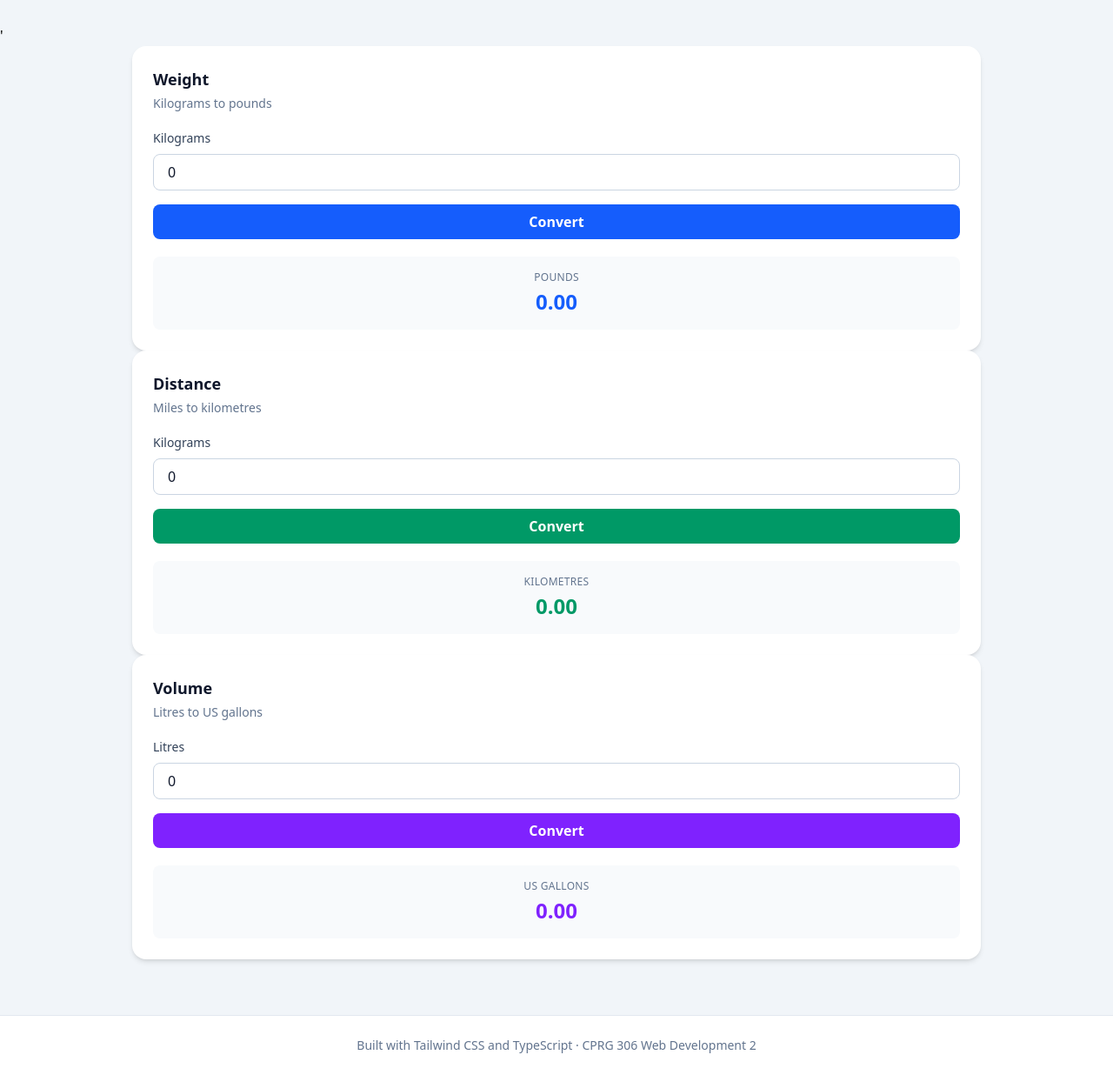
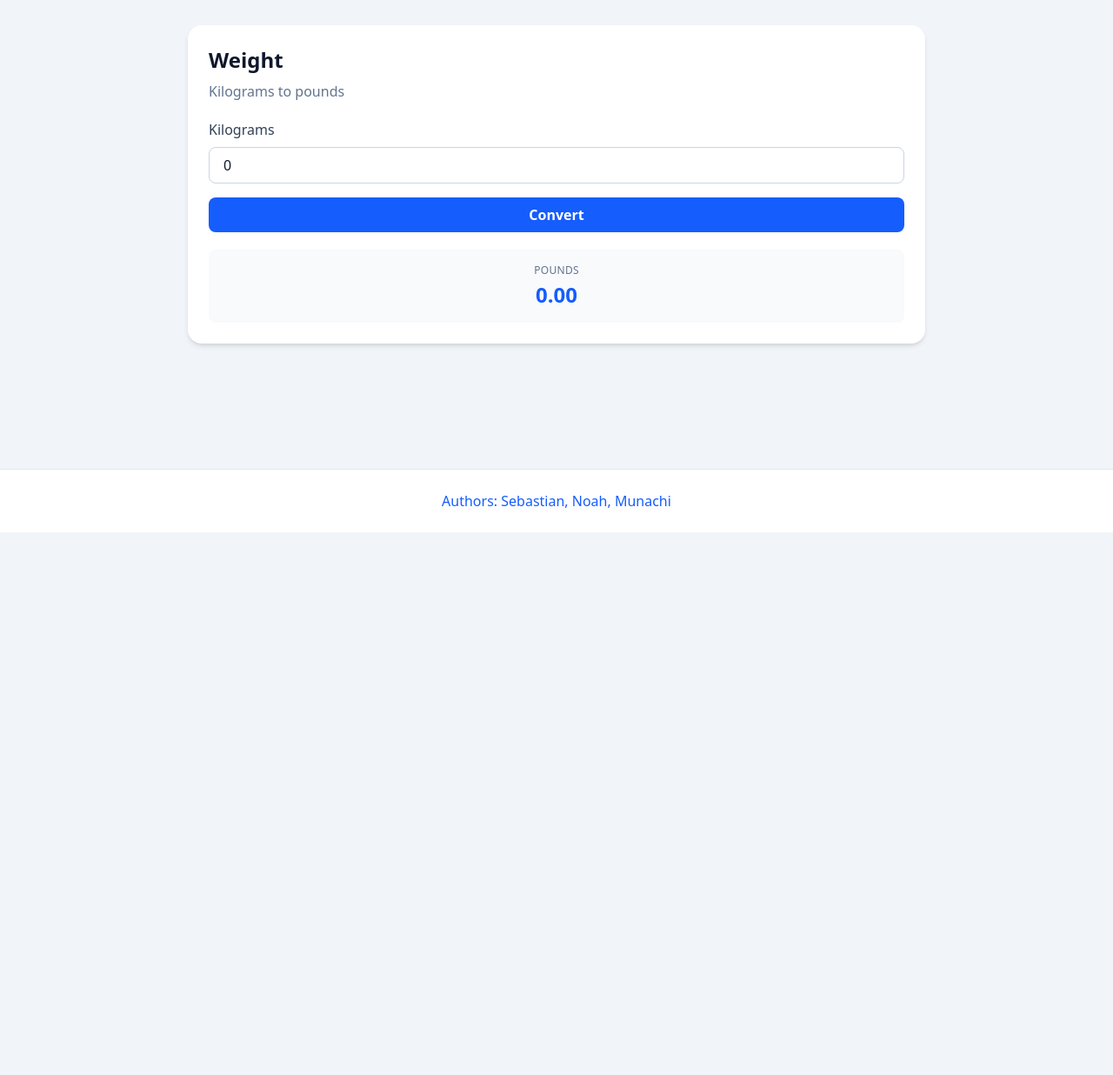
Before and after one commit to FlexiblePrism23/Web-Dev-2-Repo, a plain HTML site: page index.html in a window 1280 px wide. Shown: the part 212-1448 px from the top of the page at 87% size. After the commit the page ends 904 px from the top, so only its background shows below. Drawn offline with nearby package versions, Linux system fonts and the light colour scheme; a script that the page names is missing.

Commit message:
Fix initial project code

```diff
--- a/index.html
+++ b/index.html
@@ -9,14 +9,10 @@
 </head>
 <body class="bg-slate-100 min-h-screen">
     <header class="bg-white border-b border-slate-200">
-    <div class="max-w-5xl mx-auto px-6 py-4 flex items-center justify-between">
+        <div class="max-w-8xl mx-auto px-6 py-4 flex items-center justify-between">
 
             <h1 class="text-lg font-bold text-slate-900">Unit Converter</h1>
 
-        <span class="text-xs font-semibold text-blue-700 bg-blue-100 px-3 py-1 rounded-
-        full">
-        CPRG 306 &middot; Week 2
-        </span>
 
         </div>
     </header>
@@ -28,15 +24,15 @@
     <p class="text-base text-slate-600 mt-3 max-w-xl mx-auto">
     Three small tools for the units you actually run into: weight, distance and volume.
     </p>
-</section>'
-<main class="max-w-5xl mx-auto px-6 pb-16">
-    <div class="grid grid-cols-1 md-grid-cols-3 gap-6">
+</section>
+<main class="max-w-4xl mx-auto px-6 pb-16">
+
 
         <!-- the three cards go in here -->
         <div class="bg-white rounded-2xl shadow-md p-6">
-        <h3 class="text-lg font-bold text-slate-900">Weight</h3>
-        <p class="text-sm text-slate-500 mt-1">Kilograms to pounds</p>
-        <label for="kg-input" class="block text-sm font-medium text-slate-700 mt-5 mb-2">
+            <h3 class="text-2xl font-bold text-slate-900">Weight</h3>
+            <p class="text-base text-slate-500 mt-2">Kilograms to pounds</p>
+            <label for="kg-input" class="block text-base font-medium text-slate-700 mt-5 mb-2">
             Kilograms
             </label>
             <input
@@ -56,72 +52,16 @@
             <p id="kg-result" class="text-2xl font-bold text-blue-600 mt-1">0.00</p>
             </div>
             </div>
-    </div>
 
 
-        <div class="grid grid-cols-1 md-grid-cols-3 gap-6">
-     <div class="bg-white rounded-2xl shadow-md p-6">
-        <h3 class="text-lg font-bold text-slate-900">Distance</h3>
-        <p class="text-sm text-slate-500 mt-1">Miles to kilometres</p>
-        <label for="kg-input" class="block text-sm font-medium text-slate-700 mt-5 mb-2">
-        Kilograms
-        </label>
-        <input
-            id="miles-input"
-            type="number"
-            value="0"
-            class="w-full rounded-lg border border-slate-300 px-4 py-2 text-slate-900
-            focus:border-emerald-500 focus:outline-none"
-        />
-        <button
-            id="miles-button"
-            class="w-full mt-4 rounded-lg bg-emerald-600 hover:bg-emerald-700 px-4 py-2 font-semibold text-white
-            transition cursor-pointer">
-        Convert
-        </button>
-        <div class="mt-5 rounded-lg bg-slate-50 p-4 text-center">
-        <p class="text-xs uppercase tracking-wide text-slate-500">Kilometres</p>
-        <p id="miles-result" class="text-2xl font-bold text-emerald-600 mt-1">0.00</p>
-        </div>
-        </div>
-    </div>
-
-    </div>
 
 
-        <div class="grid grid-cols-1 md-grid-cols-3 gap-6">
-     <div class="bg-white rounded-2xl shadow-md p-6">
-        <h3 class="text-lg font-bold text-slate-900">Volume</h3>
-        <p class="text-sm text-slate-500 mt-1">Litres to US gallons</p>
-        <label for="kg-input" class="block text-sm font-medium text-slate-700 mt-5 mb-2">
-        Litres
-        </label>
-        <input
-            id="litres-input"
-            type="number"
-            value="0"
-            class="w-full rounded-lg border border-slate-300 px-4 py-2 text-slate-900
-            focus:border-violet-500 focus:outline-none"
-        />
-        <button
-            id="litres-button"
-            class="w-full mt-4 rounded-lg bg-violet-600 hover:bg-emerald-700 px-4 py-2 font-semibold text-white
-            transition cursor-pointer">
-        Convert
-        </button>
-        <div class="mt-5 rounded-lg bg-slate-50 p-4 text-center">
-        <p class="text-xs uppercase tracking-wide text-slate-500">US Gallons</p>
-        <p id="litres-result" class="text-2xl font-bold text-violet-600 mt-1">0.00</p>
-        </div>
-        </div>
-    </div>
 </main>
 
-<footer class="bg-white border-t border-slate-200">
-<div class="max-w-5xl mx-auto px-6 py-6 text-center">
-<p class="text-sm text-slate-500">
-Built with Tailwind CSS and TypeScript &middot; CPRG 306 Web Development 2
-</p>
+<footer class="bg-white border-t border-slate-200 my-20">
+<div class="max-w-5xl text-blue-600 mx-auto px-6 py-6 text-center ">
+    Authors: Sebastian, Noah, Munachi
+
 </div>
 </footer>
 <script src="script.js"></script>
```
Lines whose indentation alone changed are shown as unchanged.
